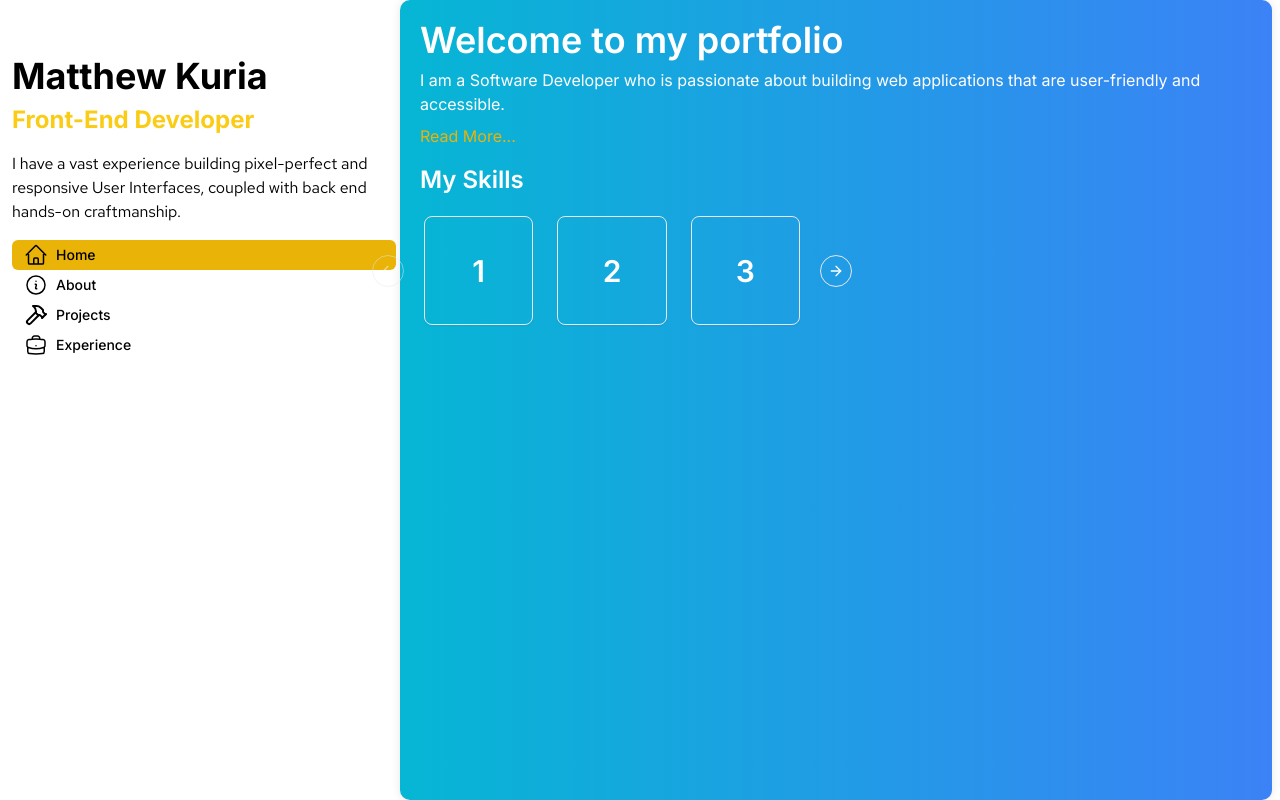
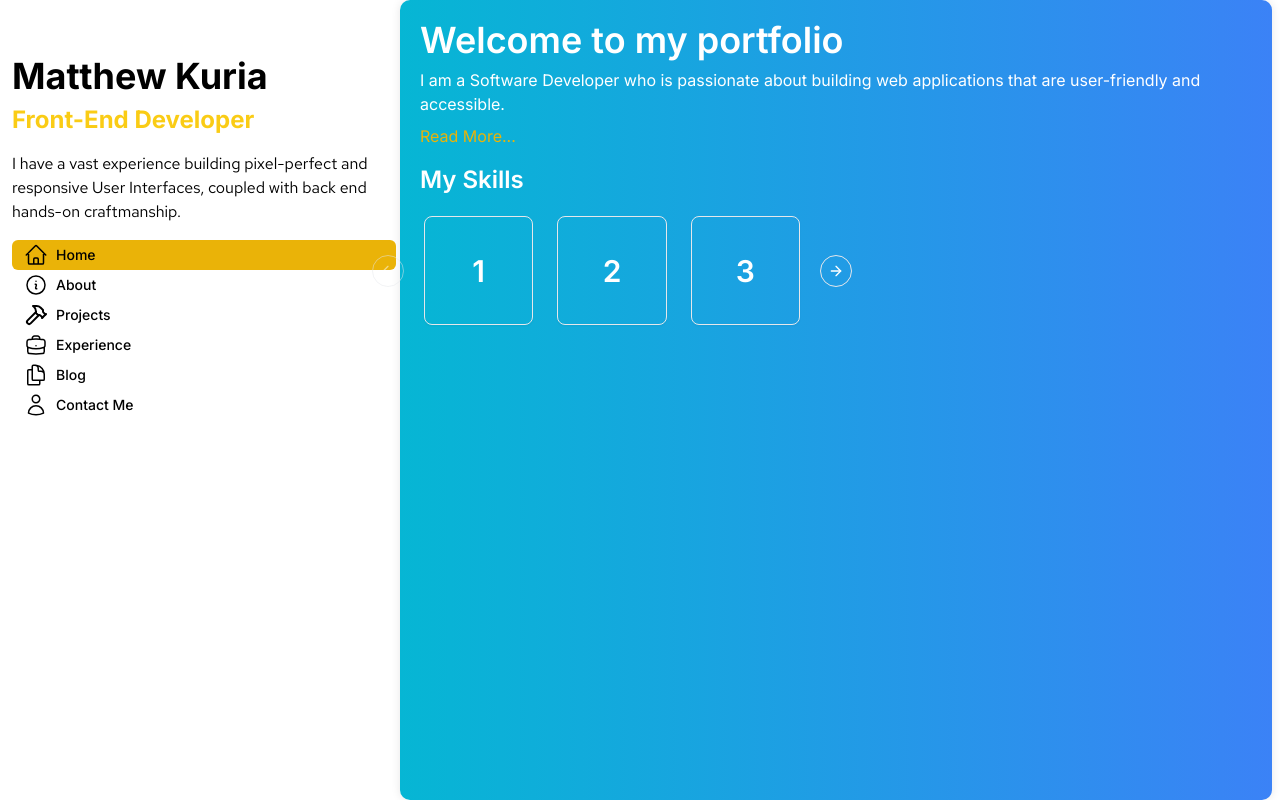
Before and after one commit to matthewkuria/myportifolio, a Next.js app: page / in a window 1280 px wide. Built offline with nearby package versions, Linux system fonts and the light colour scheme; a web font is replaced by a local one.

Commit message:
Add blog and Contact me icons

```diff
--- a/app/ui/home/nav-links.tsx
+++ b/app/ui/home/nav-links.tsx
@@ -15,6 +15,8 @@ const links = [
   { name: 'About', href: '/about', icon: InformationCircleIcon },
   { name: 'Projects', href: '/projects', icon: HammerIcon},
   { name: 'Experience', href: '/experience', icon: BriefcaseIcon },
+  { name: 'Blog', href: '/blog', icon: DocumentDuplicateIcon },
+  { name: 'Contact Me', href: '/contact', icon: UserIcon },
 
 ];
 export default function NavLinks() {
```
